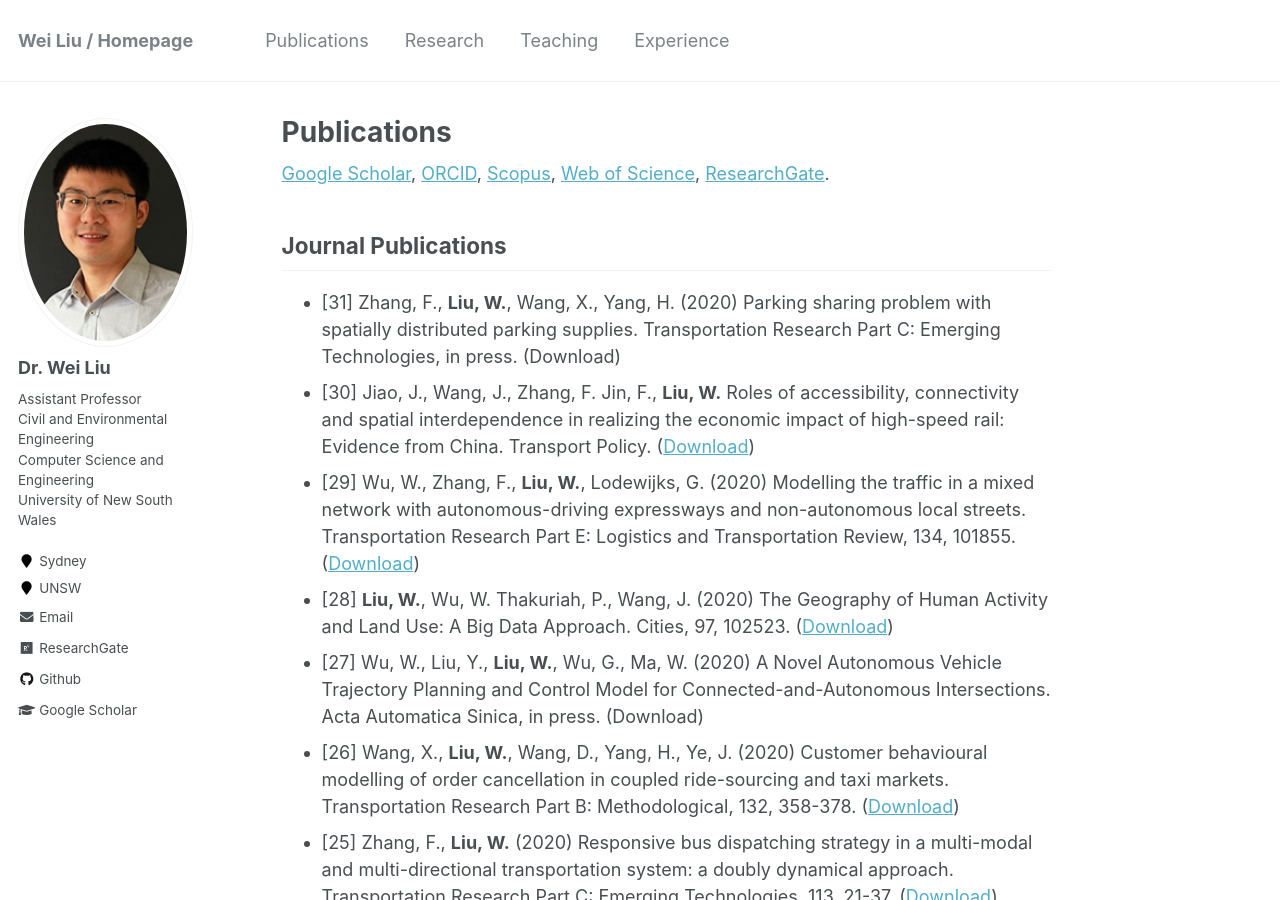
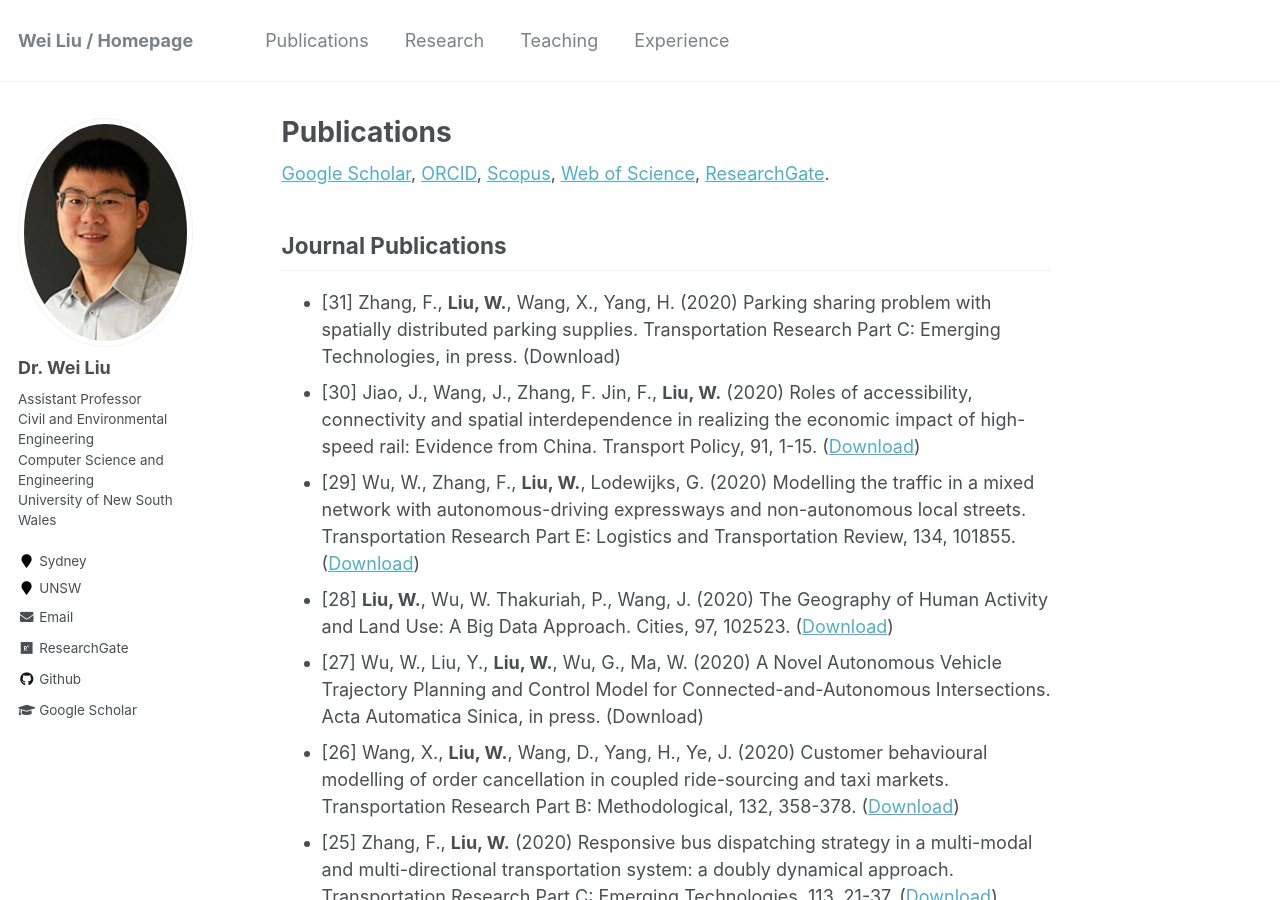
Before and after one commit to weiliu2016/weiliu2016.github.io, a Jekyll site: the page built from _pages/publications.md, in a window 1280 px wide and 900 px high. Built offline with Jekyll 4.4.1, drawn with Linux system fonts in a browser that asks for light colours.

Commit message:
Update publications.md

```diff
--- a/_pages/publications.md
+++ b/_pages/publications.md
@@ -19,7 +19,7 @@ author_profile: true
 Journal Publications
 ----------
 * [31] Zhang, F., **Liu, W.**, Wang, X., Yang, H. (2020) Parking sharing problem with spatially distributed parking supplies. Transportation Research Part C: Emerging Technologies, in press. (Download)
-* [30] Jiao, J., Wang, J., Zhang, F. Jin, F., **Liu, W.** Roles of accessibility, connectivity and spatial interdependence in realizing the economic impact of high-speed rail: Evidence from China. Transport Policy. ([Download](https://www.sciencedirect.com/science/article/pii/S0967070X19300617))
+* [30] Jiao, J., Wang, J., Zhang, F. Jin, F., **Liu, W.** (2020) Roles of accessibility, connectivity and spatial interdependence in realizing the economic impact of high-speed rail: Evidence from China. Transport Policy, 91, 1-15. ([Download](https://www.sciencedirect.com/science/article/pii/S0967070X19300617))
 * [29] Wu, W., Zhang, F., **Liu, W.**, Lodewijks, G. (2020) Modelling the traffic in a mixed network with autonomous-driving expressways and non-autonomous local streets. Transportation Research Part E: Logistics and Transportation Review, 134, 101855. ([Download](https://www.sciencedirect.com/science/article/pii/S1366554519301838))
 * [28] **Liu, W.**, Wu, W. Thakuriah, P., Wang, J.  (2020) The Geography of Human Activity and Land Use: A Big Data Approach. Cities, 97, 102523. ([Download](https://www.sciencedirect.com/science/article/abs/pii/S0264275119306171))
 * [27] Wu, W., Liu, Y., **Liu, W.**, Wu, G., Ma, W. (2020) A Novel Autonomous Vehicle Trajectory Planning and Control Model for Connected-and-Autonomous Intersections. Acta Automatica Sinica, in press. (Download)
```
